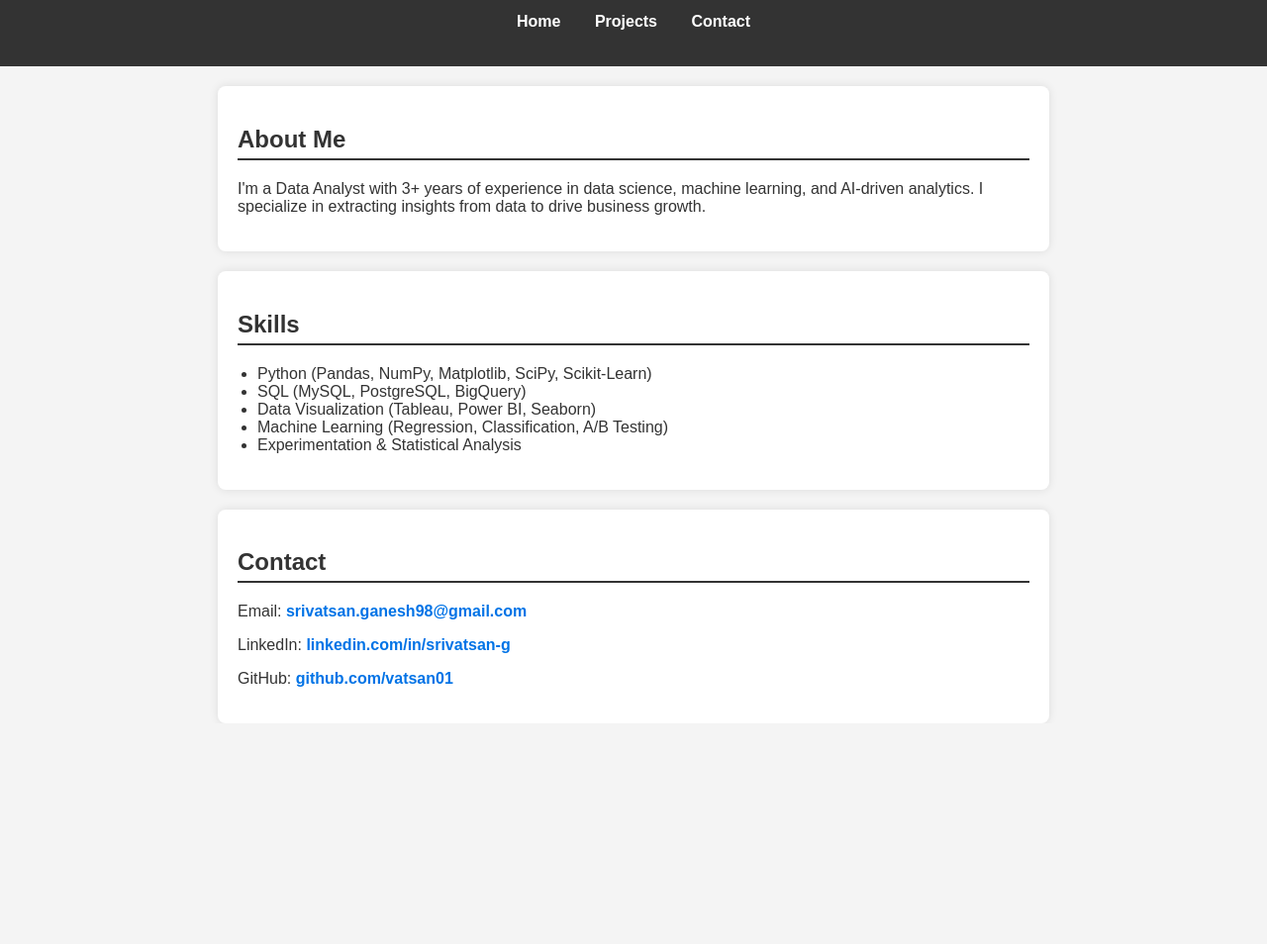
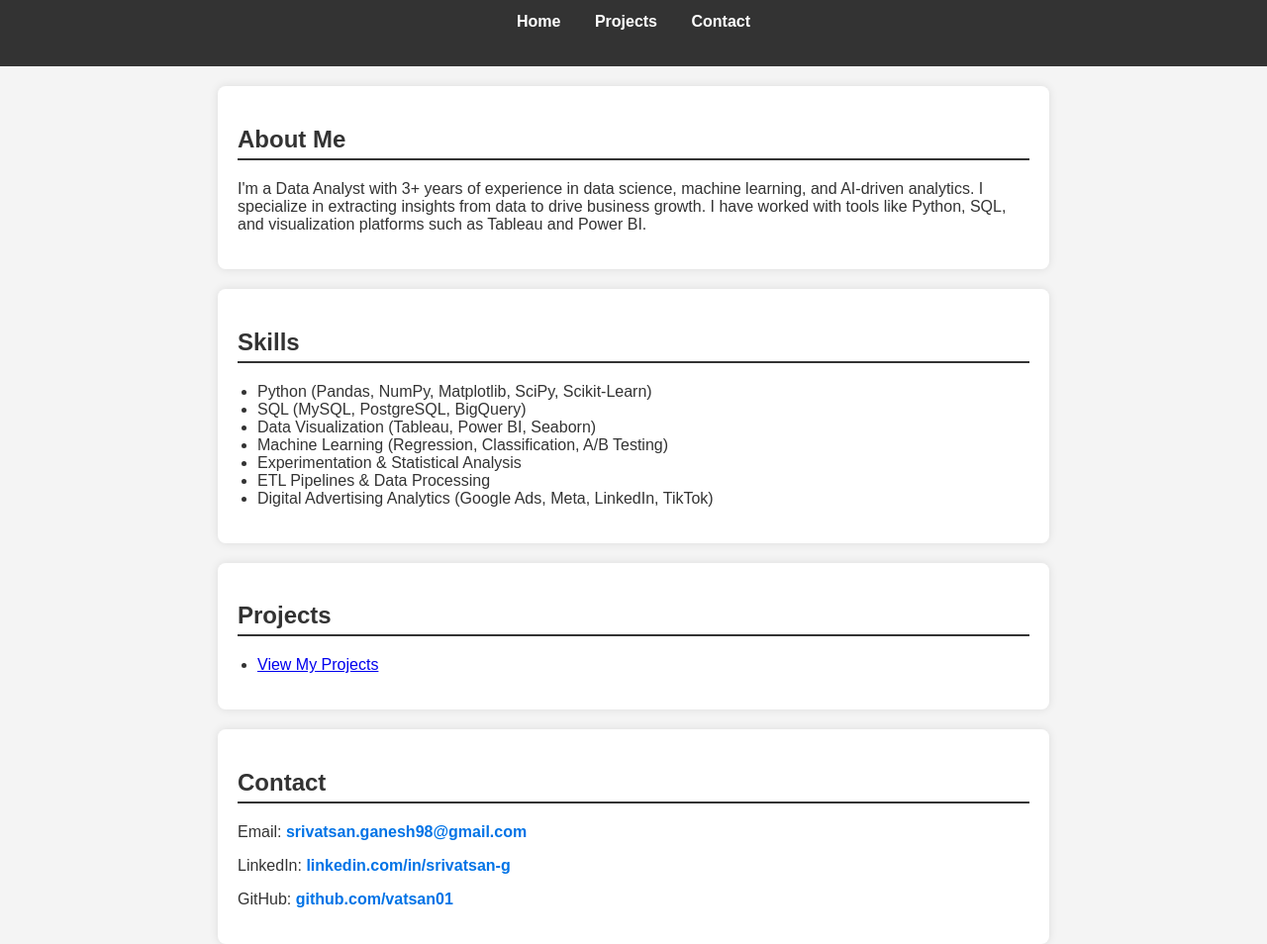
Before and after one commit to vatsan01/portfolio, a plain HTML site: page index.html in a window 1280 px wide. Shown: the part 121-1075 px from the top of the page at 99% size. Before the commit the page ends 852 px from the top, so only its background shows below. Drawn offline with Linux system fonts and the light colour scheme.

Commit message:
Update index.html

```diff
--- a/index.html
+++ b/index.html
@@ -21,7 +21,7 @@
 
     <section id="about">
         <h2>About Me</h2>
-        <p>I'm a Data Analyst with 3+ years of experience in data science, machine learning, and AI-driven analytics. I specialize in extracting insights from data to drive business growth.</p>
+        <p>I'm a Data Analyst with 3+ years of experience in data science, machine learning, and AI-driven analytics. I specialize in extracting insights from data to drive business growth. I have worked with tools like Python, SQL, and visualization platforms such as Tableau and Power BI.</p>
     </section>
 
     <section id="skills">
@@ -32,6 +32,15 @@
             <li>Data Visualization (Tableau, Power BI, Seaborn)</li>
             <li>Machine Learning (Regression, Classification, A/B Testing)</li>
             <li>Experimentation & Statistical Analysis</li>
+            <li>ETL Pipelines & Data Processing</li>
+            <li>Digital Advertising Analytics (Google Ads, Meta, LinkedIn, TikTok)</li>
+        </ul>
+    </section>
+
+    <section id="projects">
+        <h2>Projects</h2>
+        <ul>
+            <li><a href="projects.html">View My Projects</a></li>
         </ul>
     </section>
 
```
